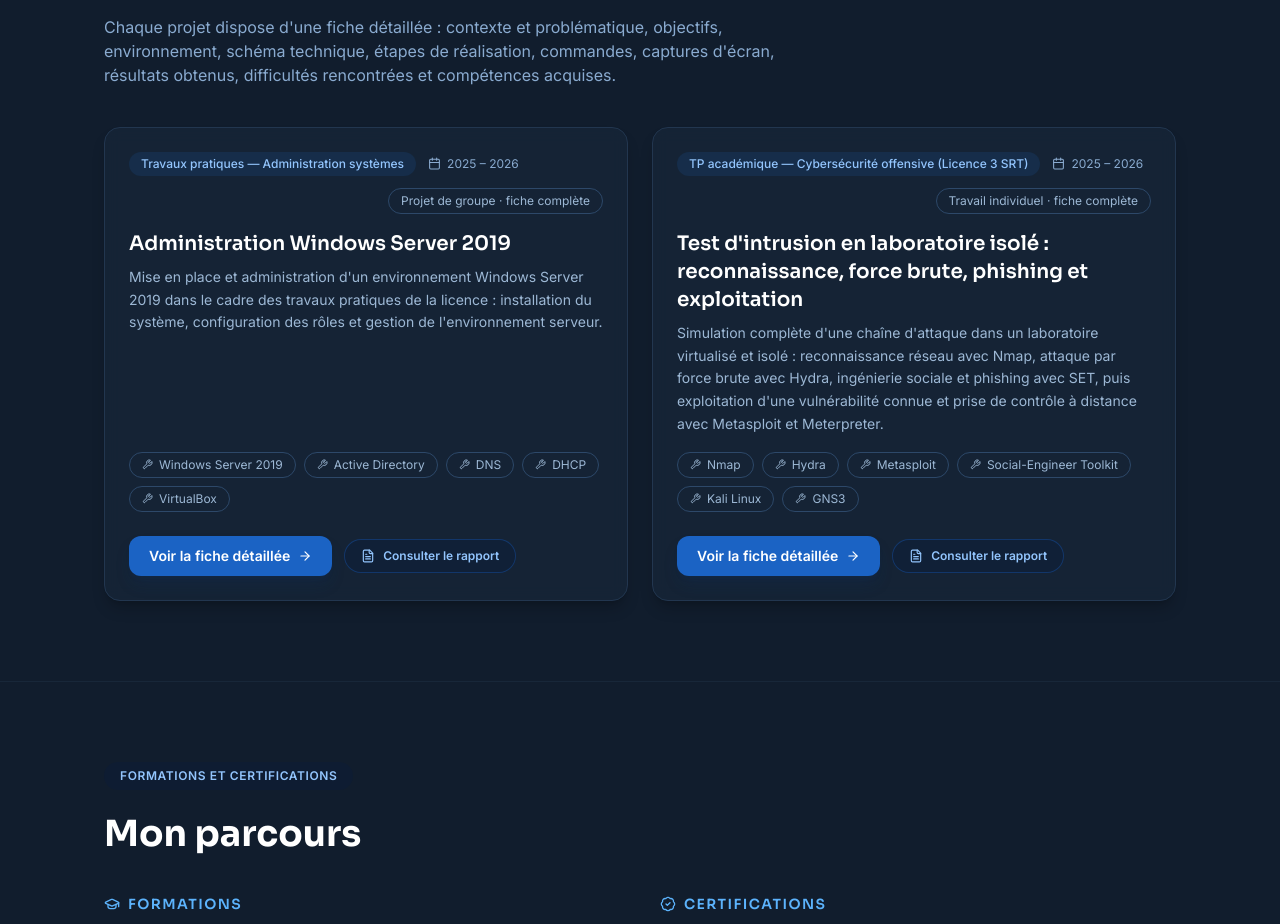
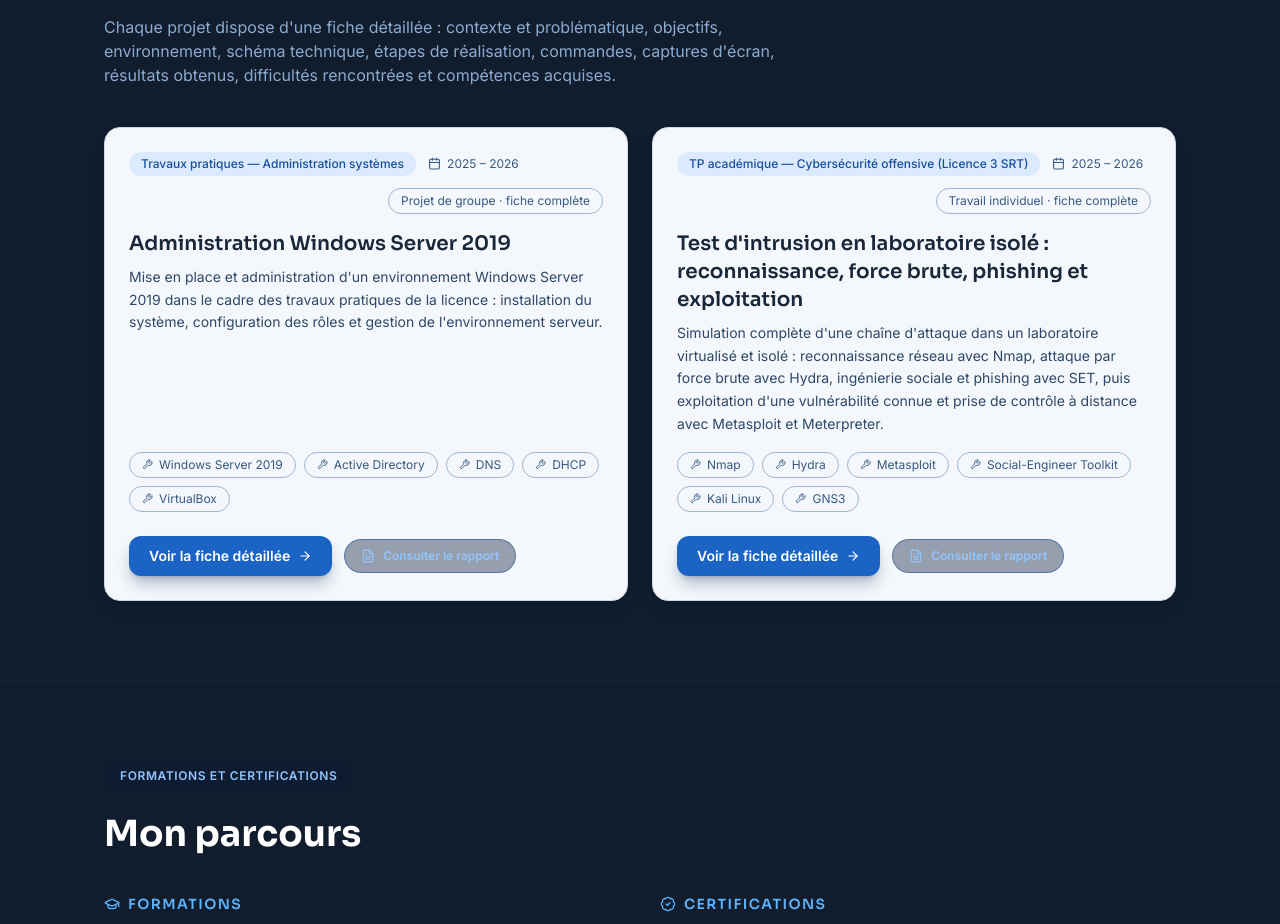
Before and after one commit to diorgaye22/portfolio-informatique, a React (Vite) app: page / in a window 1280 px wide. Shown: the part 2660-3584 px from the top of the page. Built offline with nearby package versions, Linux system fonts and the light colour scheme.

Commit message:
Cartes projets en blanc casse

```diff
--- a/src/components/Projets.tsx
+++ b/src/components/Projets.tsx
@@ -9,28 +9,28 @@ import { RapportLink } from '@/components/MediaSlots';
 
 function CarteProjet({ projet }: { projet: Projet }) {
   return (
-    <article className="card flex flex-col p-6 transition-all duration-300 hover:-translate-y-1 hover:border-electric-700/60">
-      <div className="flex flex-wrap items-center gap-3 text-xs text-night-400">
-        <span className="rounded-full bg-electric-600/15 px-3 py-1 font-medium text-electric-300">
+    <article className="card-light flex flex-col p-6 transition-all duration-300 hover:-translate-y-1 hover:border-electric-400">
+      <div className="flex flex-wrap items-center gap-3 text-xs text-night-600">
+        <span className="rounded-full bg-electric-100 px-3 py-1 font-medium text-electric-700">
           {projet.contexte}
         </span>
         <span className="inline-flex items-center gap-1.5">
           <Calendar size={13} aria-hidden="true" />
           {projet.periode}
         </span>
-        <span className="ml-auto rounded-full border border-night-700 px-3 py-1 text-night-300">
+        <span className="ml-auto rounded-full border border-night-300 px-3 py-1 text-night-600">
           {projet.statut}
         </span>
       </div>
 
-      <h3 className="mt-4 font-display text-xl font-semibold text-white">{projet.titre}</h3>
-      <p className="mt-2 flex-1 text-sm leading-relaxed text-night-300">{projet.resume}</p>
+      <h3 className="mt-4 font-display text-xl font-semibold text-night-900">{projet.titre}</h3>
+      <p className="mt-2 flex-1 text-sm leading-relaxed text-night-700">{projet.resume}</p>
 
       <div className="mt-4 flex flex-wrap gap-2">
         {projet.technologies.map((t) => (
           <span
             key={t}
-            className="inline-flex items-center gap-1.5 rounded-full border border-night-700 px-3 py-1 text-xs text-night-300"
+            className="inline-flex items-center gap-1.5 rounded-full border border-night-300 px-3 py-1 text-xs text-night-600"
           >
             <Wrench size={11} aria-hidden="true" />
             {t}
```
